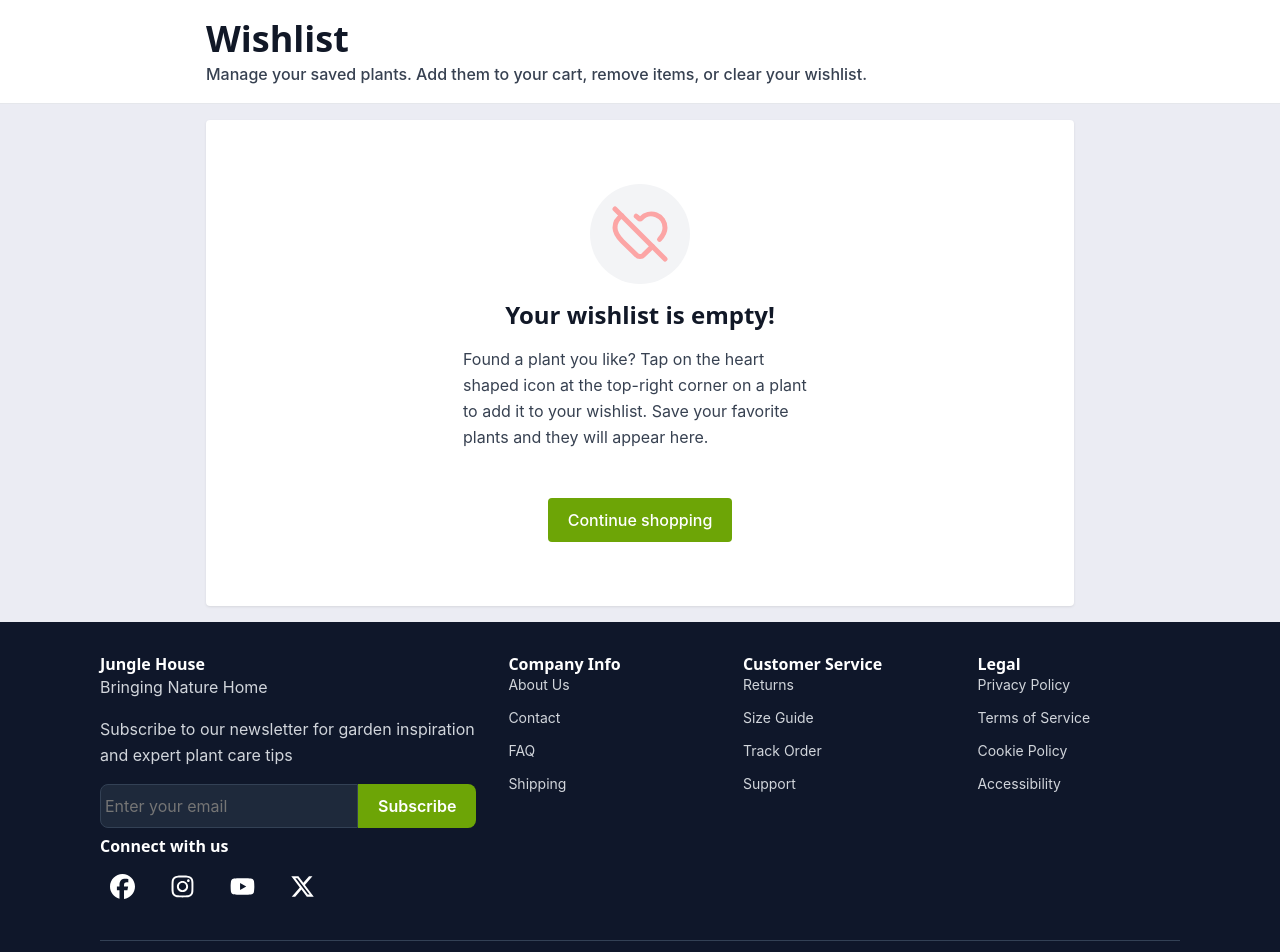
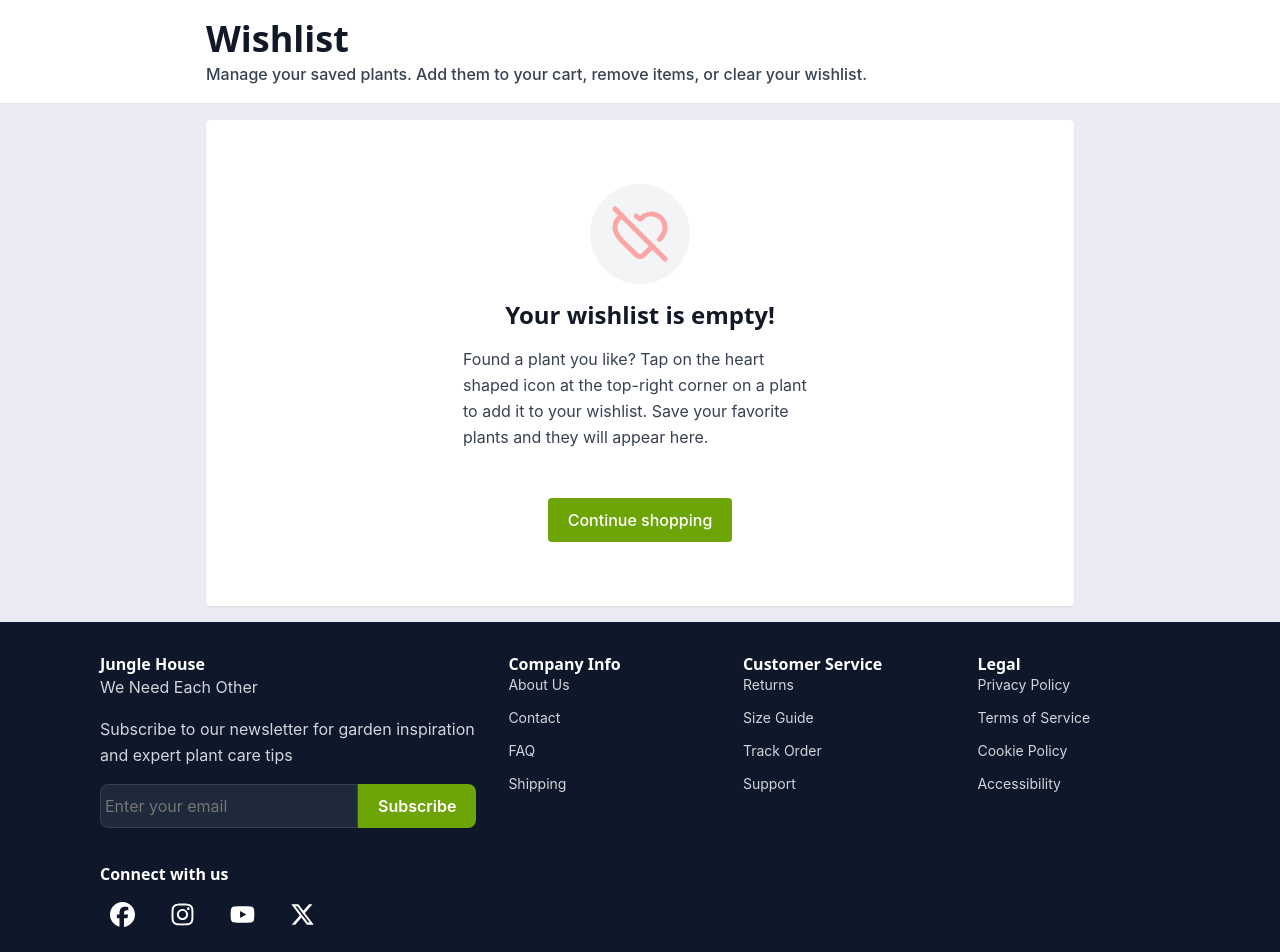
Before and after one commit to Peter-Adjao/upgraded-jungle-plant, a Next.js app in the folder jungle-plant/: page /wishlist in a window 1280 px wide. Shown: the top 952 px of the page. Built offline with nearby package versions, Linux system fonts and the light colour scheme.

Commit message:
Fix newsletter form layout shift

```diff
--- a/jungle-plant/src/components/Footer/Footer.css
+++ b/jungle-plant/src/components/Footer/Footer.css
@@ -26,17 +26,69 @@
 }
 
 .brand-description {
+	text-transform: capitalize;
 	font-size: var(--space-4);
 	font-weight:var(--weight-regular);
 	line-height: var(--leading-relaxed);
-	color: var(--color-gray-300);
+	color: var(--text-muted-primary);
 }
 
 
-.footer-social .social-icon:hover {
-	transform: translateY(-0.3rem);
+.form__content {
+	display: flex;
 }
 
+
+.form__input {
+	flex: 1;
+	padding: var(--space-1);
+	background-color: var(--input-background);
+	border: 1px solid var(--input-border);
+	border-top-left-radius: var(--radius-md);
+	border-bottom-left-radius: var(--radius-md);
+	color: var(--color-white);
+	cursor: pointer;
+	transition: var(--transition-colors), var(--transition-shadow);
+}
+
+
+.form__input:focus {
+	border-color: var(--input-focus);
+	box-shadow: var(--shadow-input);
+	outline: none;
+	padding: var(--space-2);
+}
+
+
+.label-visually-hidden {
+	position: absolute;
+	width: 1px;
+	height: 1px;
+	padding: var(--space-0);
+	margin: var(--neg-space-1);
+	overflow: hidden;
+	clip: rect(0, 0, 0, 0);
+	white-space: nowrap;
+	border: var(--space-0);
+}
+
+
+.form__success-message {
+	color: var(--color-primary);
+	font-weight:var(--weight-regular);
+	line-height: var(--leading-relaxed);
+	border-radius: var(--radius-sm);
+}
+
+.form__input-error {
+	min-height: var(--space-6);
+	margin-top: var(--space-1);
+
+	font-size: var(--text-sm);
+	font-weight:var(--weight-regular);
+	line-height: var(--leading-relaxed);
+	color: var(--color-destructive);
+}
 
 .social-list {
 	display: flex;
@@ -98,32 +150,6 @@
 }
 
 
-.input-group {
-	display: flex;
-}
-
-
-.footer-input {
-	flex: 1;
-	padding: var(--space-1);
-	background-color: var(--input-background);
-	border: 1px solid var(--input-border);
-	border-top-left-radius: var(--radius-md);
-	border-bottom-left-radius: var(--radius-md);
-	color: var(--color-white);
-	cursor: pointer;
-	transition: var(--transition-colors), var(--transition-shadow);
-}
-
-
-input:focus {
-	border-color: var(--input-focus);
-	box-shadow: 0 0 4px rgba(173, 168, 168, 0.9);
-	outline: none;
-	padding: var(--space-2);
-}
-
-
 .footer__copy-right-content {
 	display: flex;
 	justify-content: start;
@@ -146,6 +172,10 @@ input:focus {
 		grid-template-columns: repeat(4, 1fr);
 	}
 
+	.form__input:focus {
+		padding: var(--space-1);
+	}
+
 
 	.footer__copy-right-content {
 		justify-content: center;
--- a/jungle-plant/src/components/Footer/Footer.js
+++ b/jungle-plant/src/components/Footer/Footer.js
@@ -11,47 +11,77 @@ import "./Footer.css";
 export default function Footer() {
 
   const [inputValue, setInputValue] = useState("");
+  const [hasError, setHasError] = useState(false);
+  const [isSubscribe, setIsSubscribe] = useState(false);
+
 
   function handleInput(e) {
     setInputValue(e.target.value);
+    if (hasError) setHasError(false);//clear error
   }
 
   function handleBlur() {
-    if (!inputValue.includes("@")) {
-      alert("Please enter a valid email address 😥");
+    const isValidEmail = /^[^\s@]+@[^\s@]+\.[^\s@]+$/.test(inputValue);
+    setHasError(inputValue.length > 0 && !isValidEmail);
   }
+
+  function handleSubmit (e) {
+    e.preventDefault();
+
+    const isValidEmail = /^[^\s@]+@[^\s@]+\.[^\s@]+$/.test(inputValue);
+    if (!isValidEmail) {
+      setHasError(true);
+      return;
+    }
+
+    setInputValue("");
+    setHasError(false);
+    setIsSubscribe(true);
   }
 
   const currentYear = new Date().getFullYear();
 
   return (
     <footer className="footer" role="contentinfo">
-
       <div className="footer-container">
-
         <div className="footer-grid">
 
           {/* Brand Section */}
           <div className="footer-brand">
               <h2 className="footer__brand-text">Jungle House</h2>
-
               <p className="brand-description">
-              Bringing Nature Home
+                We need each other
               </p>
 
             {/* Newsletter */}
             <div className="footer-newsletter">
                 <p className="footer-newsletter__text">Subscribe to our newsletter for garden inspiration and expert plant care tips</p>
-                      <div className="input-group">
+                    {isSubscribe ? (
+                      <p role="status" className="form__success-message">
+                        Thanks for subscribing.
+                      </p>
+                    ) : (
+                      <form  method="POST" onSubmit={handleSubmit} className="form">
+                        <div className="form__content">
+                          <label htmlFor="footer-email" className="label-visually-hidden">
+                            Email address
+                          </label>
                             <input
+                              id="footer-email"
                               type="email"
+                              name="email"
+                              autoComplete="email"
+                              required
                               placeholder="Enter your email"
                               value={inputValue}
                               onChange={handleInput}
                               onBlur={handleBlur}
-                            className="footer-input"
+                              aria-invalid={hasError}
+                              aria-describedby={hasError ?  "form__email-error" : undefined}
+                              className="form__input"
                             />
                             <Button
+                            type="submit"
                             size="lg"
                             variant="subscribe"
                             rounded="right"
@@ -59,6 +89,14 @@ export default function Footer() {
                               Subscribe
                             </Button>
                       </div>
+                      <p
+                      id="form__email-error"
+                      role="alert"
+                      className="form__input-error">
+                          {hasError ? "Please enter a valid email address." : "" }
+                      </p>
+                      </form>
+                    )}
             </div>
 
             {/* Social Icons */}
@@ -122,7 +160,6 @@ export default function Footer() {
               links={section.links}
             />
           ))}
-
         </div>
 
         <hr className="footer-divider" />
--- a/jungle-plant/src/components/Footer/FooterSection.css
+++ b/jungle-plant/src/components/Footer/FooterSection.css
@@ -1,35 +1,35 @@
 
 
-.footer-section h3 {
+.footer-section__header {
     font-size: var(--text-base);
     color: var(--color-white);
 }
 
 
-.footer-section a {
+.footer-list__link {
     display: block;
     margin-bottom: var(--space-3);
     font-size: var(--text-sm);
     font-weight: var(--weight-regular);
     color: var(--text-muted-primary);
     text-decoration: none;
-    transition: var(--transition-normal);
+    transition: var(--transition-normal) var(--transition-colors);
 
 }
 
-.footer-section a:hover {
+.footer-list__link:hover {
     color: var(--color-white);
     text-decoration: underline;
 }
 
-.footer-links li {
-    list-style-type: none;
+.footer-list__item {
+    list-style: none;
     padding: 0;
     margin: 0;
 }
 
 
-.footer-links {
+.footer-list {
 padding: 0;
 margin: 0;
 }
--- a/jungle-plant/src/components/Footer/FooterSection.js
+++ b/jungle-plant/src/components/Footer/FooterSection.js
@@ -6,16 +6,15 @@ import "./FooterSection.css"
  */
 export default function FooterSection({ title, links }) {
   return (
-    <div className="footer-section">
-      <h3>{title}</h3>
-
-      <ul className="footer-links">
+    <section className="footer-section">
+      <h3 className="footer-section__header">{title}</h3>
+      <ul className="footer-list">
         {links.map((link, index) => (
-            <li key={`${index}-${title}`}>
-            <a href={link.href}>{link.label}</a>
+            <li key={`${index}-${title}`} className="footer-list__item">
+            <a href={link.href} className="footer-list__link">{link.label}</a>
           </li>
         ))}
       </ul>
-    </div>
+    </section>
   );
 }
--- a/jungle-plant/src/styles/tokens.css
+++ b/jungle-plant/src/styles/tokens.css
@@ -138,6 +138,7 @@
      SPACING
      ======== */
 
+  --neg-space-1: -0.0625rem;
   --space-0: 0;
   --space-1: 0.25rem;
   --space-2: 0.5rem;
@@ -193,6 +194,8 @@
 
   --shadow-xl:   0 20px 25px -5px rgb(0 0 0 / 0.12),
                  0 8px 10px -6px rgb(0 0 0 / 0.08);
+
+  --shadow-input: 0 0 4px rgba(173, 168, 168, 0.9);
 
   /*
      Motion Token
```
Also changed, not shown: jungle-plant/src/components/Header.js (+5 -4 lines), jungle-plant/src/styles/Header.css (+14 -6 lines). Lines whose indentation alone changed are shown as unchanged.
